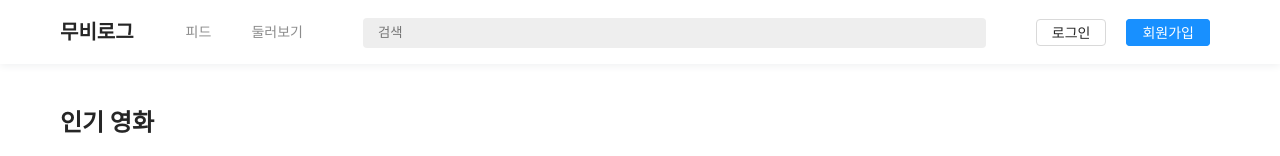
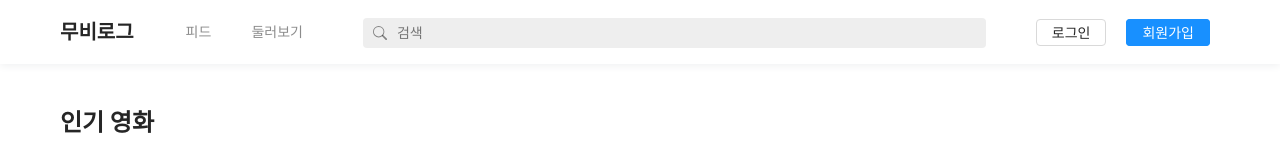
Before and after one commit to flynnpark/movielog-web, a Next.js app: page / in a window 1280 px wide. Shown: the top 156 px of the page. Built offline with nearby package versions, Linux system fonts and the light colour scheme.

Commit message:
SearchBar 컴포넌트 디자인 수정

```diff
--- a/package.json
+++ b/package.json
@@ -30,10 +30,12 @@
     "@testing-library/jest-dom": "^5.11.4",
     "@testing-library/react": "^10.4.9",
     "@testing-library/user-event": "^12.1.3",
+    "@types/react-icons": "^3.0.0",
     "antd": "^4.6.4",
     "next": "^9.5.3",
     "react": "^16.13.1",
     "react-dom": "^16.13.1",
+    "react-icons": "^3.11.0",
     "react-router-dom": "^5.2.0",
     "styled-components": "^5.1.1",
     "styled-reset": "^4.2.2",
--- a/src/components/Header/SearchBar.tsx
+++ b/src/components/Header/SearchBar.tsx
@@ -1,5 +1,7 @@
 import React, { useCallback, useState } from 'react';
 import styled from 'styled-components';
+import { BsSearch } from 'react-icons/bs';
+import { VscClose } from 'react-icons/vsc';
 
 const SearchBar: React.FC = () => {
   const [term, setTerm] = useState<string>('');
@@ -21,9 +23,17 @@ const SearchBar: React.FC = () => {
   return (
     <SearchContainer>
       <SearchInputContainer>
-        <SearchInput placeholder="검색" value={term} onChange={handleChange} />
+        <SearchIconContainer>
+          <SearchIcon size={14} />
+        </SearchIconContainer>
+        <SearchInput
+          placeholder="검색"
+          value={term}
+          onChange={handleChange}
+          id={'search-input'}
+        />
         <ResetButton $isDisplay={!!term} onClick={handleReset}>
-          X
+          <VscClose size={16} />
         </ResetButton>
       </SearchInputContainer>
     </SearchContainer>
@@ -40,13 +50,24 @@ const SearchInputContainer = styled.div`
   margin: auto 20px;
   border-radius: 4px;
   background-color: ${({ theme }) => theme.colors.gray[5]};
+  align-items: center;
+`;
+
+const SearchIconContainer = styled.span`
+  display: flex;
+  padding: 0 10px;
+`;
+
+const SearchIcon = styled(BsSearch)`
+  color: ${({ theme }) => theme.typography.secondary};
 `;
 
 const SearchInput = styled.input`
   display: inline-flex;
   width: 100%;
-  padding: 4px 15px;
-  line-height: 22px;
+  padding: 4px 0;
+  font-size: 14px;
+  line-height: 1.5715;
   background: none;
   border: none;
 
@@ -57,11 +78,13 @@ const SearchInput = styled.input`
 
 const ResetButton = styled.button<{ $isDisplay: boolean }>`
   display: ${({ $isDisplay }) => ($isDisplay ? 'inline-flex' : 'none')};
+  color: ${({ theme }) => theme.typography.secondary};
   align-items: center;
   justify-content: center;
   border: none;
   box-sizing: border-box;
-  padding: 0 8px;
+  padding: 0 6px;
+  cursor: pointer;
 
   :focus {
     outline: none;
```
Also changed, not shown: 1 other file (tests, documents, lock files or other folders).
